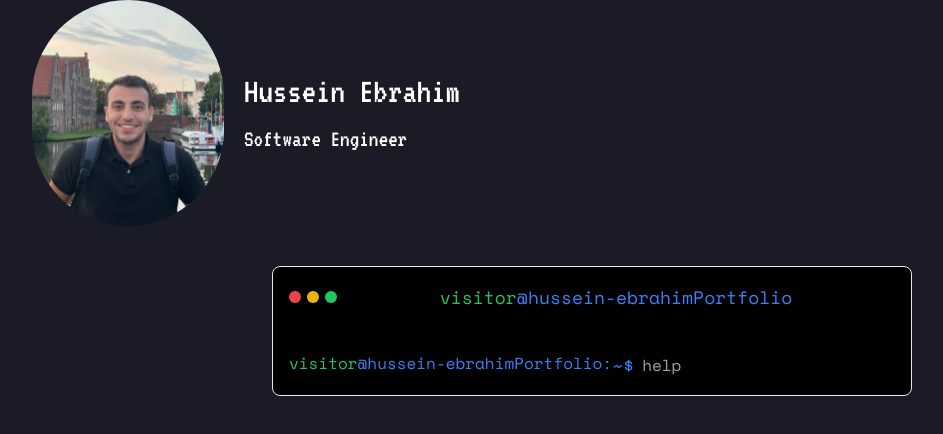
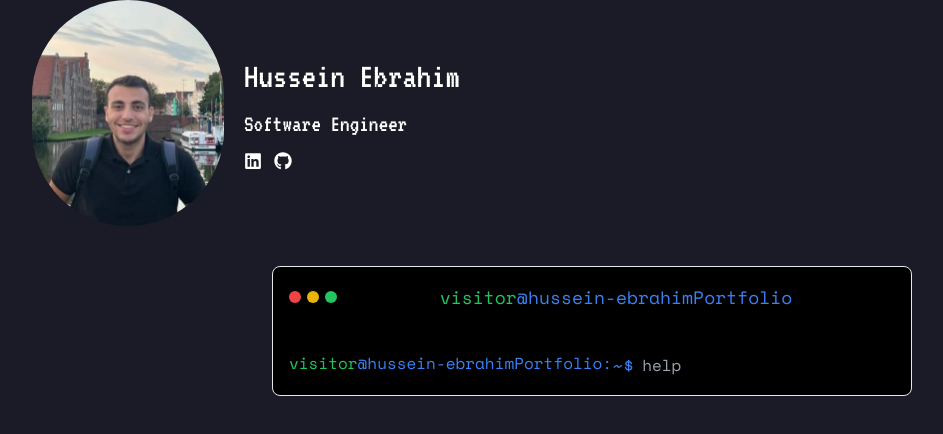
Before and after one commit to HusseinYasser/portfolio, a React (Vite) app in the folder my-portfolio/: page / in a window 1280 px wide. Shown: the top 434 px of the page, without its empty margins (48-991 px from the left). Built offline with nearby package versions, Linux system fonts and the light colour scheme.

Commit message:
added social icons

```diff
--- a/my-portfolio/package.json
+++ b/my-portfolio/package.json
@@ -11,7 +11,8 @@
   },
   "dependencies": {
     "react": "^18.2.0",
-    "react-dom": "^18.2.0"
+    "react-dom": "^18.2.0",
+    "react-icons": "^5.0.1"
   },
   "devDependencies": {
     "@types/react": "^18.2.66",
--- a/my-portfolio/src/components/Header.jsx
+++ b/my-portfolio/src/components/Header.jsx
@@ -1,4 +1,8 @@
 import MyImg from "../assets/Hussein.jpg";
+import { FaLinkedin } from "react-icons/fa";
+import { FaGithub } from "react-icons/fa";
+
+
 
 const Header = () => {
   return (
@@ -11,9 +15,15 @@ const Header = () => {
         <div className="font-pixelfy text-white text-2xl">
           Software Engineer
         </div>
-
+        <div className = "flex space-x-3 text-white text-lg">
+          <a href = "https://www.linkedin.com/in/hussein-ebrahim-044613206/">
+            <FaLinkedin className="cursor-pointer" />
+          </a>
+          <a href = "https://github.com/HusseinYasser">
+            <FaGithub className="cursor-pointer" />
+          </a>
+        </div>
       </div>
-
     </div>
   );
 };
```
Also changed, not shown: 1 other file (tests, documents, lock files or other folders).
